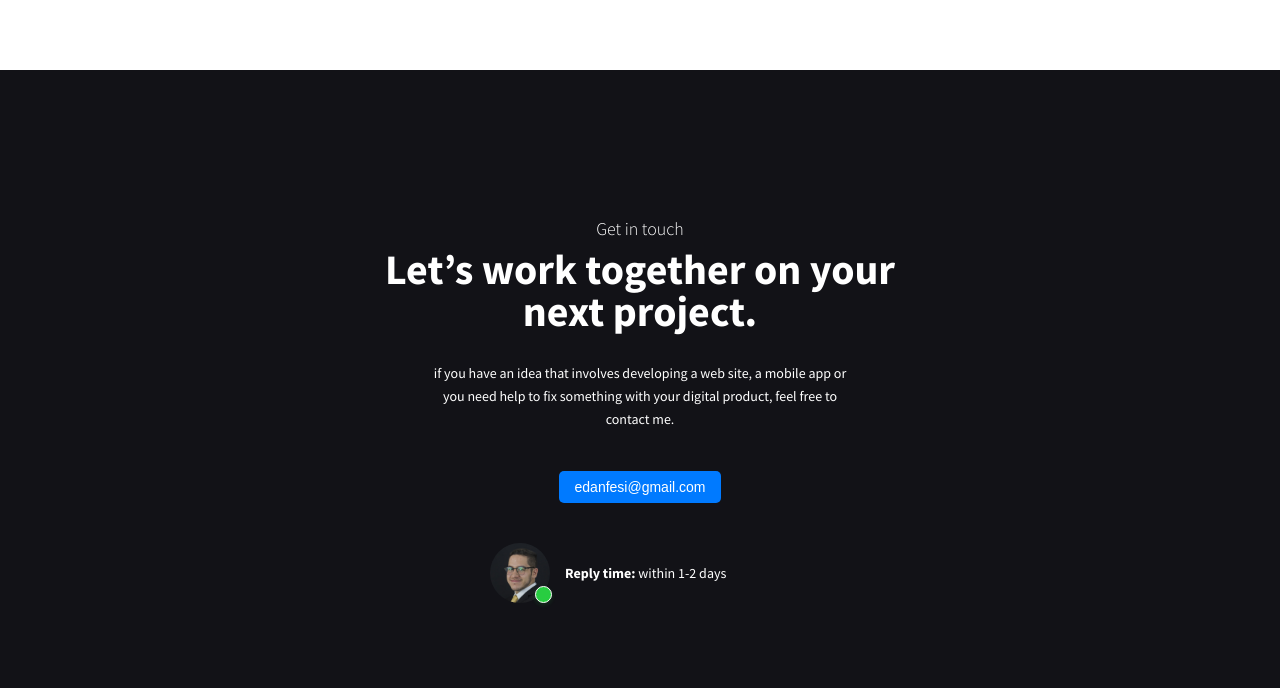
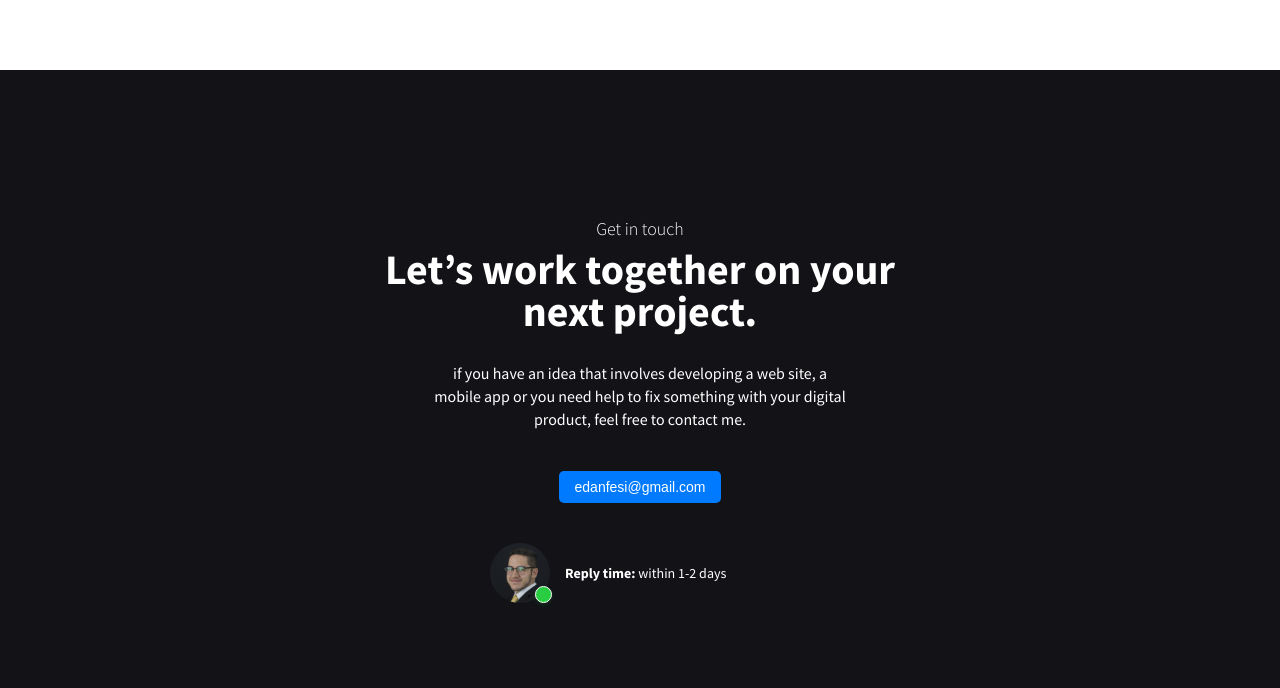
Before and after one commit to edanfesi/edanfesi.github.io, a Gatsby site in the folder portfolio-website/: page / in a window 1280 px wide. Shown: the part 1578-2266 px from the top of the page. Built offline with nearby package versions, Linux system fonts and the light colour scheme; Gatsby itself is replaced by a stand-in of ours.

Commit message:
Change the description of the GetInTouch section from 14px to 16px

```diff
--- a/portfolio-website/src/components/styles/get_in_touch.css
+++ b/portfolio-website/src/components/styles/get_in_touch.css
@@ -16,6 +16,7 @@
   max-width: 420px;
   margin: -0.71rem auto 2.85rem;
   line-height: 1.64rem;
+  font-size: 1.14rem;
 }
 
 .get-in-touch__profile-contact {
```
